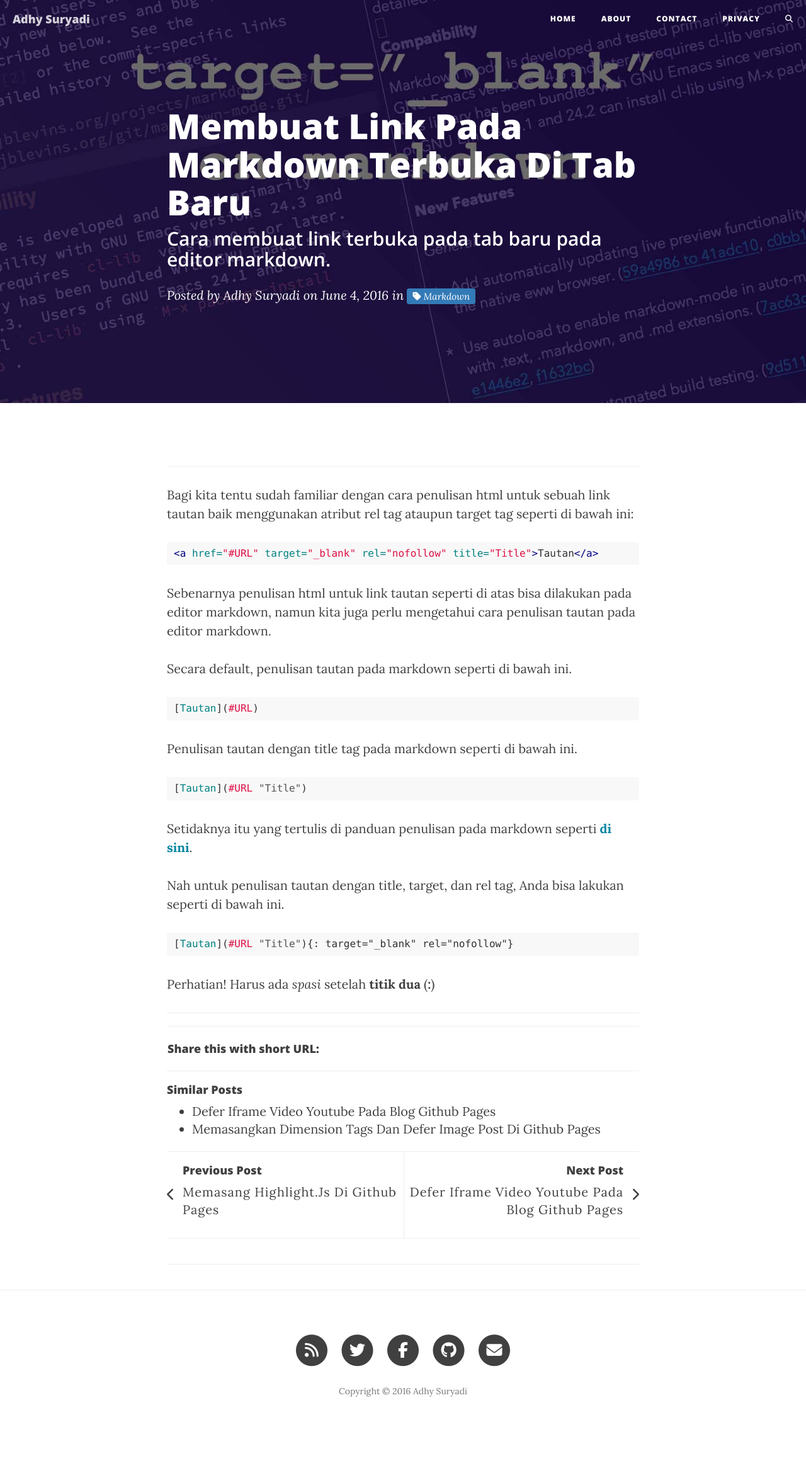
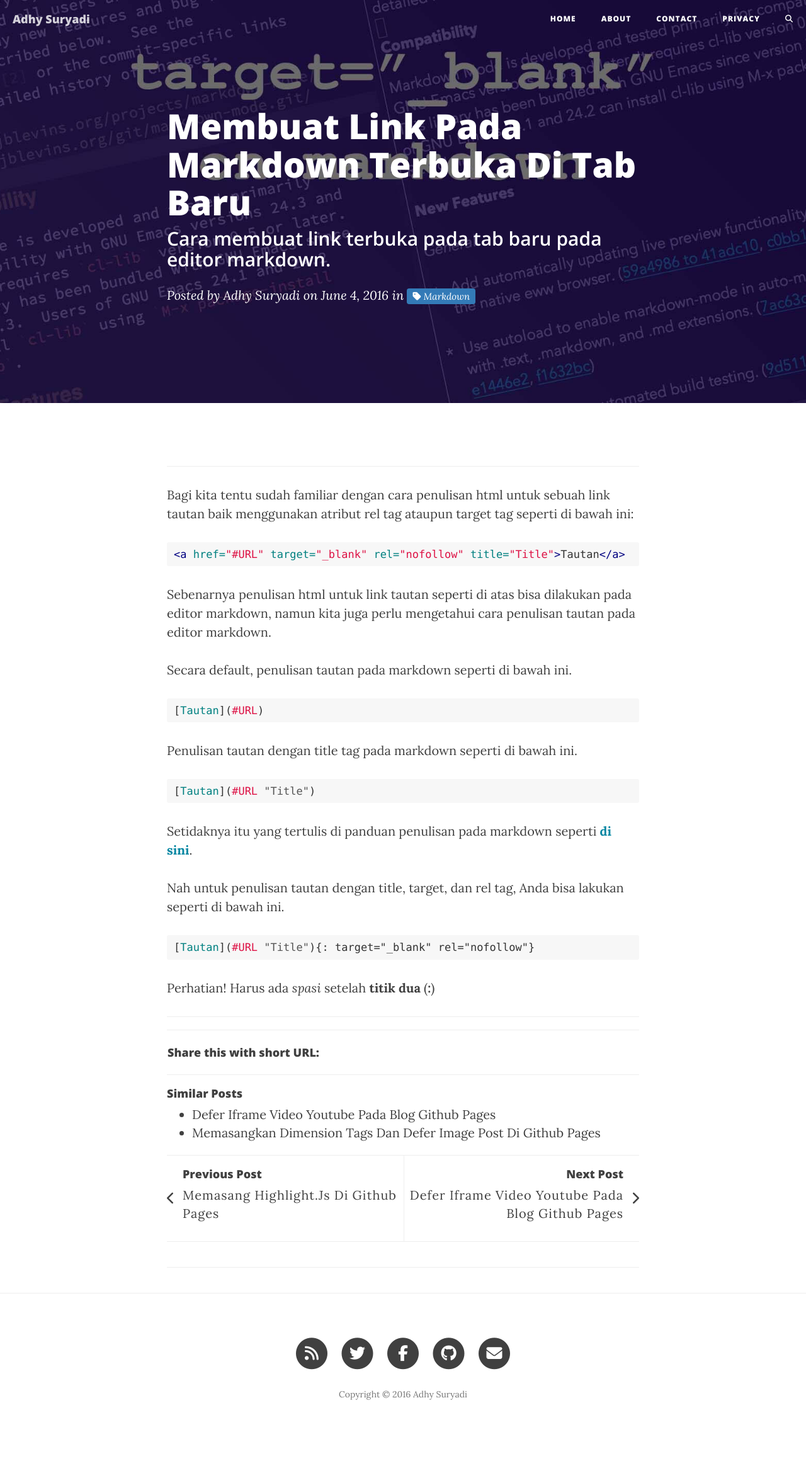
Before and after one commit to KompiAjaib/kompiajaib.github.io, a Jekyll site: the page built from _posts/2016-06-04-membuat-link-terbuka-di-tab-baru.markdown, in a window 1280 px wide. Shown: the whole page at 63% size. Built offline with Jekyll 4.4.1, drawn with Linux system fonts in a browser that asks for light colours; nearby versions of some CDN libraries; comment, search, counter and statistics services are not loaded.

Commit message:
Update syntax.css

```diff
--- a/css/syntax.css
+++ b/css/syntax.css
@@ -19,7 +19,7 @@
  * Courtesy of GitHub.com
  */
 
-.highlight pre, pre, .highlight .hll { background-color: #f8f8f8; border: 1px solid transparent; font-size: 80%; padding: 6px 10px; border-radius: 3px; }
+.highlight pre, pre, .highlight .hll { background-color: #f7f7f7; border: 1px solid transparent; font-size: 85%; padding: 6px 10px; border-radius: 3px; }
 .highlight .c { color: #999988; font-style: italic; }
 .highlight .err { color: #a61717; background-color: #e3d2d2; }
 .highlight .k { font-weight: bold; }
```
